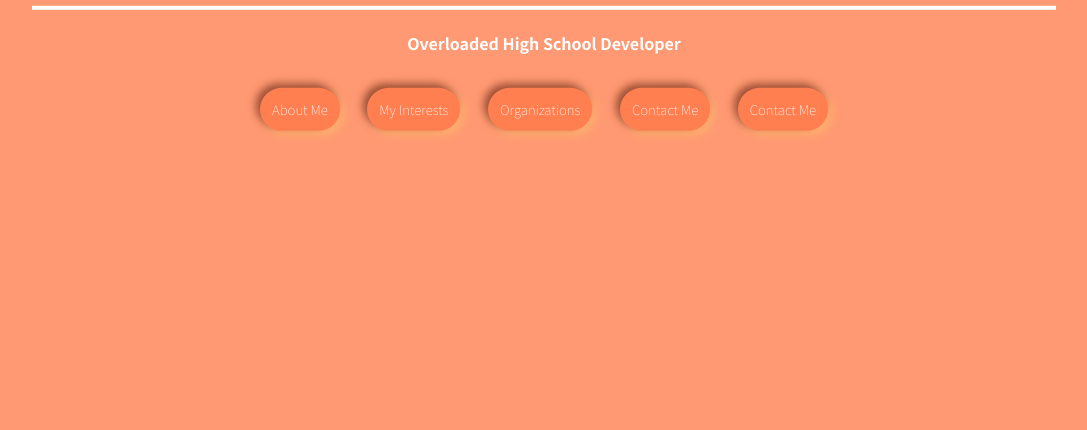
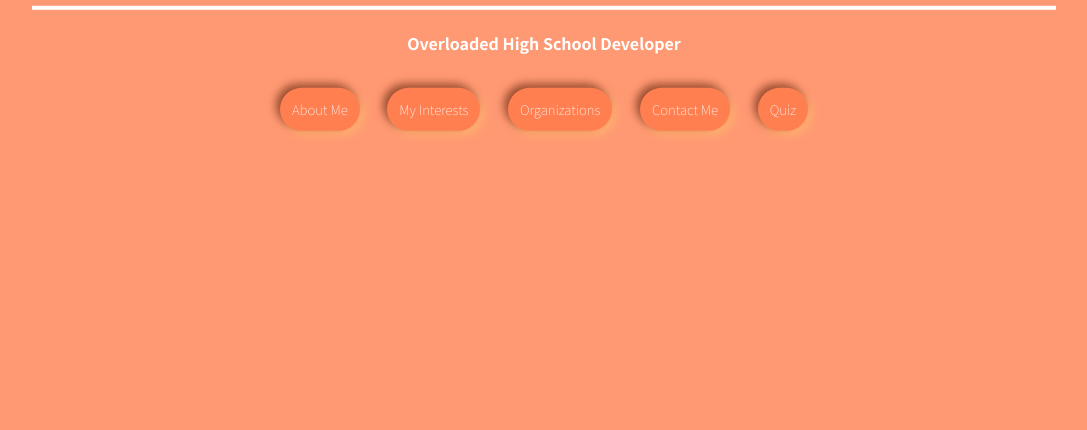
Before and after one commit to superjoy0502/Website-Project, a plain HTML site: page index.html in a window 1280 px wide. Shown: the part 370-800 px from the top of the page, without its empty margins (96-1183 px from the left). Drawn offline with nearby package versions, Linux system fonts and the light colour scheme.

Commit message:
1.1.1 - Typo

```diff
--- a/index.html
+++ b/index.html
@@ -20,7 +20,7 @@
  				<button id="interestslink">My Interests</button>
  				<button id="organizationslink">Organizations</button>
  				<button id="contactlink">Contact Me</button>
-				<button id="quizlink">Contact Me</button>
+				<button id="quizlink">Quiz</button>
  			</div>
  		</div>
  		<script src="/scripts/script.js"></script>
```
Also changed, not shown: pages/about.html (+1 -1 lines), pages/contact.html (+1 -1 lines), pages/interests.html (+1 -1 lines), pages/organizations.html (+1 -1 lines), pages/quiz-page-for-meeting-the-criteria.html (+1 -1 lines).
